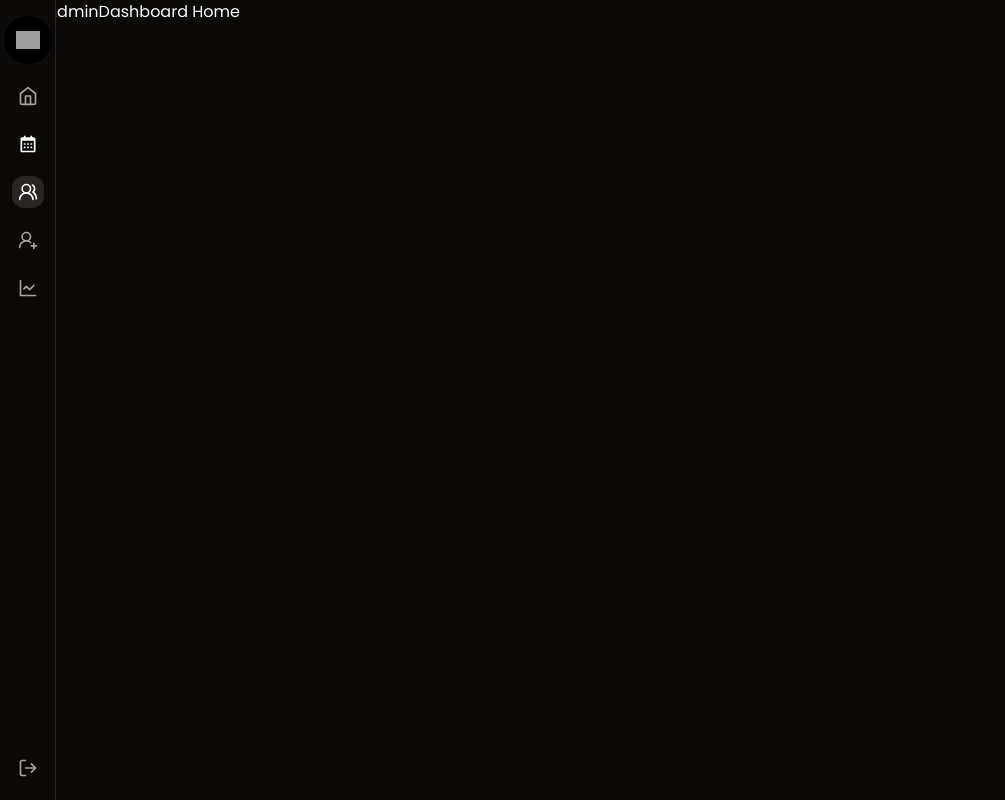
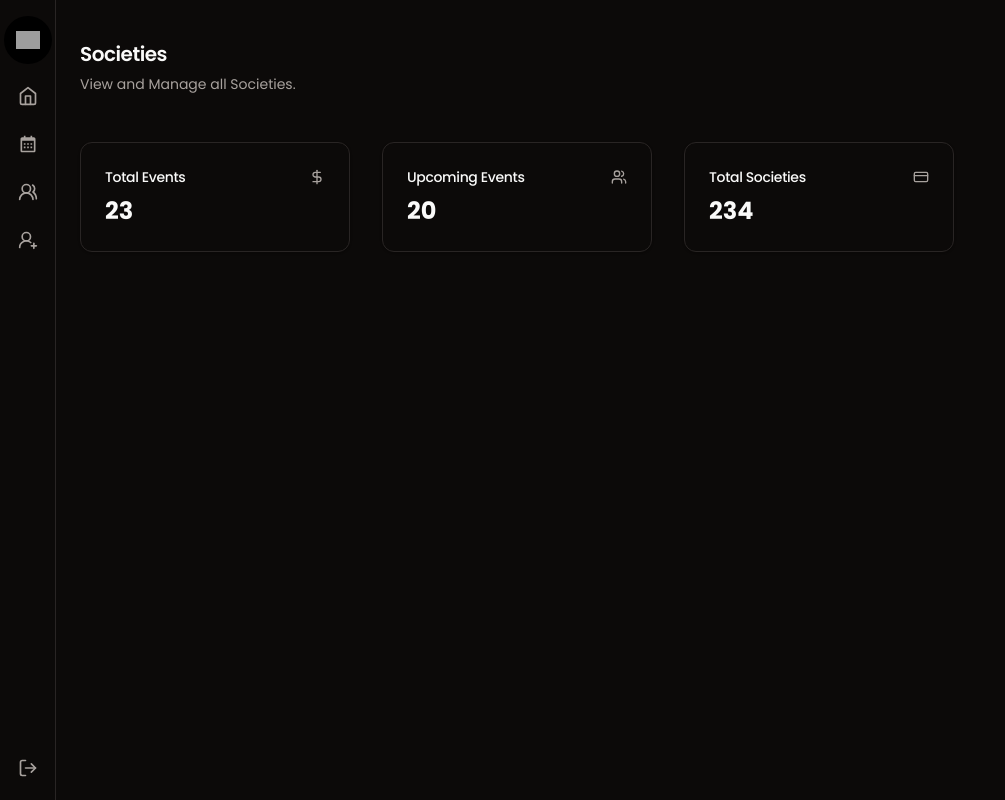
Before and after one commit to JiteshKhurana/Thapar-Events-Frontend, a React (Vite) app: page /superadmin in a window 1280 px wide. Shown: the whole page, without its empty margins (0-1005 px from the left). Built offline with nearby package versions, Linux system fonts and the light colour scheme; grey boxes are pictures that could not be loaded.

Commit message:
Made design changes in superadmin dashboard

```diff
--- a/src/pages/eventdashboard/EventDashboard.tsx
+++ b/src/pages/eventdashboard/EventDashboard.tsx
@@ -67,7 +67,9 @@ const EventDashboard = () => {
           <SocietyDashBoardCard
             title={"Visibility"}
             value={event.visibility === "true" ? "Public" : "Private"}
-            color={event.visibility ? "text-green-500" : "text-red-500"}
+            color={
+              event.visibility === "true" ? "text-green-500" : "text-red-500"
+            }
           />
         </div>
       </div>
--- a/src/pages/superadmin/SuperAdminDashboard.tsx
+++ b/src/pages/superadmin/SuperAdminDashboard.tsx
@@ -1,7 +1,62 @@
+import {
+  Card,
+  CardContent,
+  CardDescription,
+  CardHeader,
+  CardTitle,
+} from "@/components/ui/card";
+import { CreditCard, DollarSign, Users } from "lucide-react";
+
 const SuperAdminDashboard = () => {
   return (
     <div className="flex min-h-screen w-full flex-col ">
-      SuperAdminDashboard Home
+      <div className="flex flex-col sm:gap-3 sm:py-4 sm:pl-14">
+        <main className="grid flex-1 items-start gap-4 p-4 sm:px-6 sm:py-0 md:gap-6">
+          <div className="">
+            <CardHeader className="m-0 px-0">
+              <CardTitle className="text-xl">Societies</CardTitle>
+              <CardDescription>View and Manage all Societies.</CardDescription>
+            </CardHeader>
+          </div>
+
+          <div className="grid gap-4 md:grid-cols-2 md:gap-8 lg:grid-cols-4">
+            <Card x-chunk="dashboard-01-chunk-0">
+              <CardHeader className="flex flex-row items-center justify-between space-y-0 pb-2">
+                <CardTitle className="text-sm font-medium">
+                  Total Events
+                </CardTitle>
+                <DollarSign className="h-4 w-4 text-muted-foreground" />
+              </CardHeader>
+              <CardContent>
+                <div className="text-2xl font-bold">23</div>
+              </CardContent>
+            </Card>
+            <Card x-chunk="dashboard-01-chunk-1">
+              <CardHeader className="flex flex-row items-center justify-between space-y-0 pb-2">
+                <CardTitle className="text-sm font-medium">
+                  Upcoming Events
+                </CardTitle>
+                <Users className="h-4 w-4 text-muted-foreground" />
+              </CardHeader>
+              <CardContent>
+                <div className="text-2xl font-bold">20</div>
+                <p className="text-xs text-muted-foreground"></p>
+              </CardContent>
+            </Card>
+            <Card x-chunk="dashboard-01-chunk-2">
+              <CardHeader className="flex flex-row items-center justify-between space-y-0 pb-2">
+                <CardTitle className="text-sm font-medium">
+                  Total Societies
+                </CardTitle>
+                <CreditCard className="h-4 w-4 text-muted-foreground" />
+              </CardHeader>
+              <CardContent>
+                <div className="text-2xl font-bold">234</div>
+              </CardContent>
+            </Card>
+          </div>
+        </main>
+      </div>
     </div>
   );
 };
--- a/src/pages/superadmin/SuperAdminDashboardAddSociety.tsx
+++ b/src/pages/superadmin/SuperAdminDashboardAddSociety.tsx
@@ -1,6 +1,7 @@
 import { Button } from "@/components/ui/button";
 import { Input } from "@/components/ui/input";
 import { useForm } from "react-hook-form";
+import { CardDescription, CardHeader, CardTitle } from "@/components/ui/card";
 
 const SuperAdminDashboardAddSociety = () => {
   const {
@@ -12,34 +13,32 @@ const SuperAdminDashboardAddSociety = () => {
 
   return (
     <div className="flex min-h-screen w-full flex-col ">
-      <div className="flex flex-col p-5 md:p-12">
-        <span className="mt-5 text-xl font-semibold">Add Society</span>
-        <span className="mt-0 text-muted-foreground text-sm">
-          Register a new society
-        </span>
-        <form className="flex flex-col mt-6">
-          <div className="name-input my-1">
+      <div className="flex flex-col sm:gap-3 sm:py-4 sm:pl-14">
+        <main className="grid flex-1 items-start gap-4 p-4 sm:px-6 sm:py-0 md:gap-6">
+          <div className="">
+            <CardHeader className="m-0 px-0">
+              <CardTitle className="text-xl">Add Society</CardTitle>
+              <CardDescription>Register a new society</CardDescription>
+            </CardHeader>
+          </div>
+          <form className="flex flex-col w-1/2 space-y-3">
             <span className="text-sm font-medium">Society Name</span>
             <Input
-              className="w-full max-w-[500px]"
               type="text"
               placeholder="Society Name"
               {...register("Society Name", { required: true })}
             />
-          </div>
 
-          <div className="email-input my-1">
             <span className="text-sm font-medium">Society Email</span>
             <Input
-              className="w-full max-w-[500px]"
               type="text"
               placeholder="Society Email"
               {...register("Society Email", { required: true })}
             />
-          </div>
 
-          <Button className="my-5 w-full sm:w-[200px]">Create Society</Button>
-        </form>
+            <Button>Create Society</Button>
+          </form>
+        </main>
       </div>
     </div>
   );
--- a/src/pages/superadmin/SuperAdminRoot.tsx
+++ b/src/pages/superadmin/SuperAdminRoot.tsx
@@ -4,7 +4,7 @@ import {
   TooltipProvider,
   TooltipTrigger,
 } from "@/components/ui/tooltip";
-import { Home, LineChart, LogOut, UserPlus2, Users2 } from "lucide-react";
+import { Home, LogOut, UserPlus2, Users2 } from "lucide-react";
 import { BiCalendar } from "react-icons/bi";
 import { NavLink, Outlet } from "react-router-dom";
 
@@ -46,7 +46,7 @@ const SuperAdminRoot = () => {
                 <TooltipTrigger asChild>
                   <NavLink
                     to="/superadmin/events"
-                    className="flex h-9 w-9 items-center justify-center rounded-lg transition-colors hover:text-foreground md:h-8 md:w-8"
+                    className="flex h-9 w-9 items-center justify-center rounded-lg text-muted-foreground transition-colors hover:text-foreground md:h-8 md:w-8"
                   >
                     <BiCalendar className="h-5 w-5" />
                     <span className="sr-only">Events</span>
@@ -58,7 +58,7 @@ const SuperAdminRoot = () => {
                 <TooltipTrigger asChild>
                   <NavLink
                     to="/superadmin/societies"
-                    className="flex h-9 w-9 items-center justify-center rounded-lg bg-accent text-accent-foreground transition-colors hover:text-foreground md:h-8 md:w-8"
+                    className="flex h-9 w-9 items-center justify-center rounded-lg text-muted-foreground transition-colors hover:text-foreground md:h-8 md:w-8"
                   >
                     <Users2 className="h-5 w-5" />
                     <span className="sr-only">Societies</span>
@@ -77,19 +77,6 @@ const SuperAdminRoot = () => {
                   </NavLink>
                 </TooltipTrigger>
                 <TooltipContent side="right">Add Society</TooltipContent>
-              </Tooltip>
-
-              <Tooltip>
-                <TooltipTrigger asChild>
-                  <NavLink
-                    to="#"
-                    className="flex h-9 w-9 items-center justify-center rounded-lg text-muted-foreground transition-colors hover:text-foreground md:h-8 md:w-8"
-                  >
-                    <LineChart className="h-5 w-5" />
-                    <span className="sr-only">Analytics</span>
-                  </NavLink>
-                </TooltipTrigger>
-                <TooltipContent side="right">Analytics</TooltipContent>
               </Tooltip>
             </TooltipProvider>
           </nav>
@@ -110,61 +97,6 @@ const SuperAdminRoot = () => {
             </TooltipProvider>
           </nav>
         </div>
-
-        {/* <Sheet>
-          <SheetTrigger asChild className="flex border m-5">
-            <Button size="icon" variant="outline" className="sm:hidden">
-              <PanelLeft className="h-5 w-5" />
-              <span className="sr-only">Toggle Menu</span>
-            </Button>
-          </SheetTrigger>
-          <SheetContent side="left" className="sm:max-w-xs">
-            <nav className="grid gap-6 text-lg font-medium">
-              <NavLink
-                to="/"
-                className="mt-8 group flex h-10  shrink-0 items-center justify-center gap-2 rounded-full bg-primary text-lg font-semibold text-primary-foreground md:text-base"
-              >
-                <img
-                  src="https://res.cloudinary.com/dhrfyg57t/image/upload/v1713374232/tietlogo_paawdb.png"
-                  className="h-5 w-5"
-                />
-                <span className="">ConnectHub</span>
-              </NavLink>
-
-              <NavLink
-                to="/superadmin/events"
-                className="flex items-center gap-4 px-2.5 text-foreground"
-              >
-                <Calendar className="h-5 w-5" />
-                Events
-              </NavLink>
-
-              <NavLink
-                to="/superadmin/societies"
-                className="flex items-center gap-4 px-2.5 text-muted-foreground hover:text-foreground"
-              >
-                <Users2 className="h-5 w-5" />
-                Societies
-              </NavLink>
-
-              <NavLink
-                to="/superadmin/addsociety"
-                className="flex items-center gap-4 px-2.5 text-muted-foreground hover:text-foreground"
-              >
-                <UserPlus2 className="h-5 w-5" />
-                Add Society
-              </NavLink>
-
-              <NavLink
-                to="/"
-                className="flex items-center gap-4 px-2.5 text-muted-foreground hover:text-foreground"
-              >
-                <LogOut className="h-5 w-5" />
-                Log Out
-              </NavLink>
-            </nav>
-          </SheetContent>
-        </Sheet> */}
         <Outlet />
       </div>
     </div>
```
